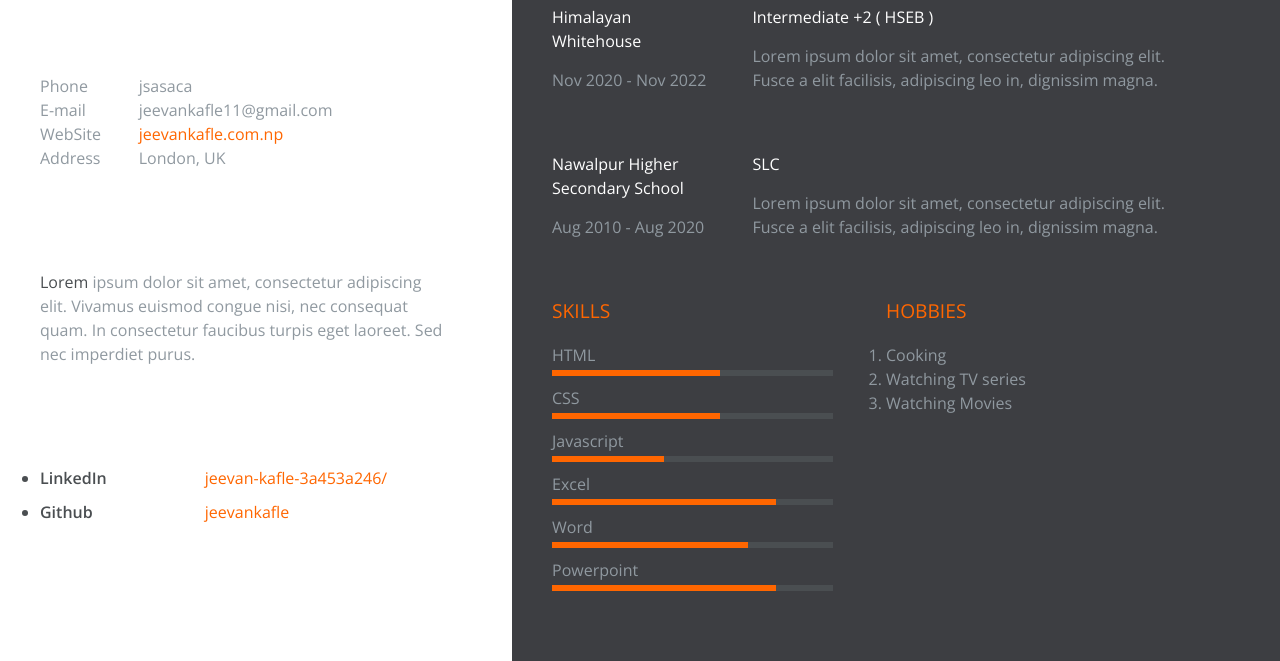
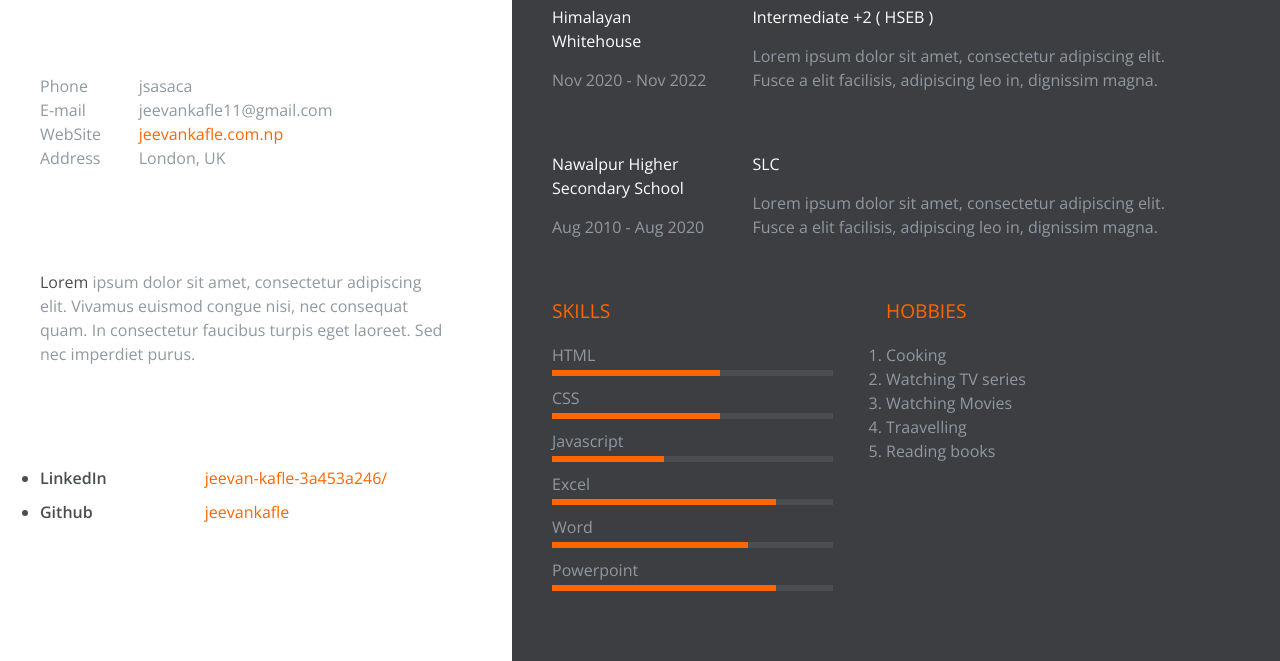
Before and after one commit to jeevankafle/portfolio, a plain HTML site: page cv.html in a window 1280 px wide. Shown: the part 246-907 px from the top of the page. Drawn offline with nearby package versions, Linux system fonts and the light colour scheme.

Commit message:
added hobbies

```diff
--- a/cv.html
+++ b/cv.html
@@ -144,6 +144,8 @@
           <li>Cooking</li>
           <li>Watching TV series</li>
           <li>Watching Movies</li>
+		<li>Traavelling</li>
+		<li>Reading books</li>
         </ol>
          </div>
 
```
